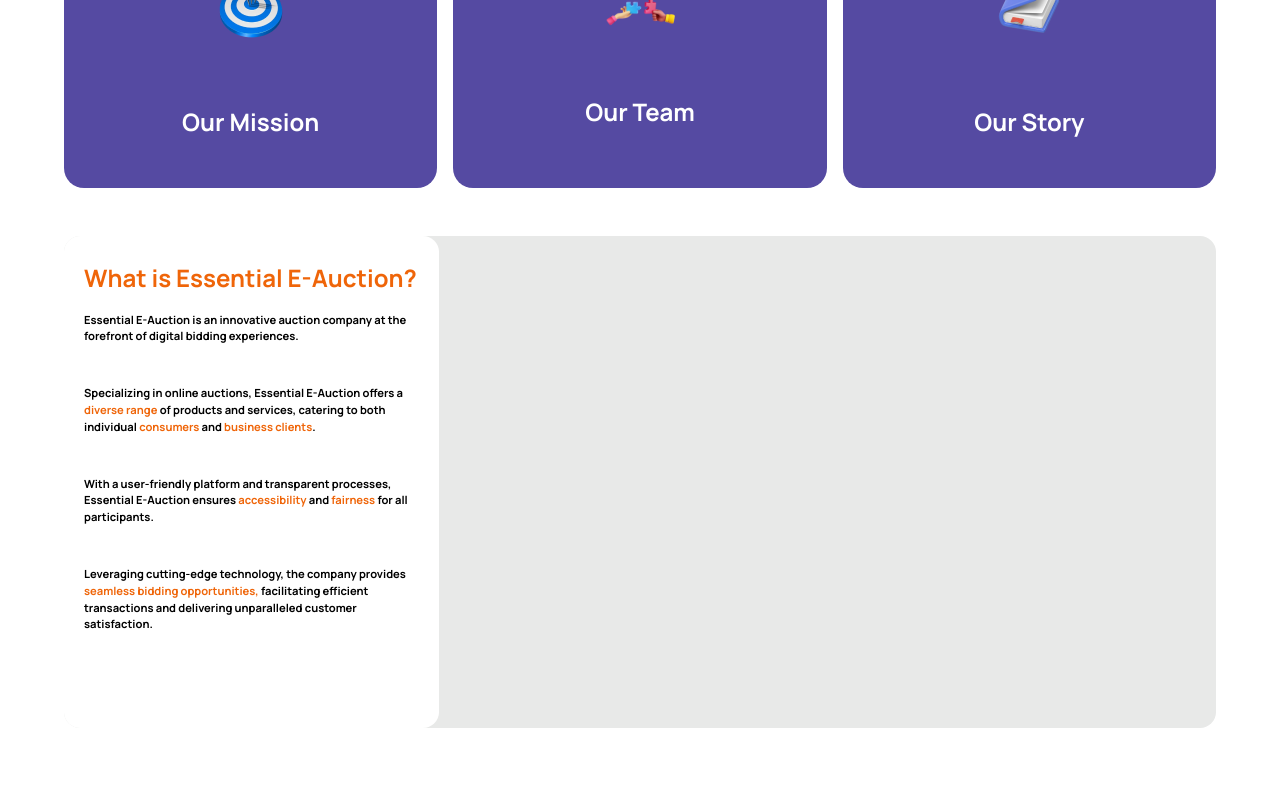
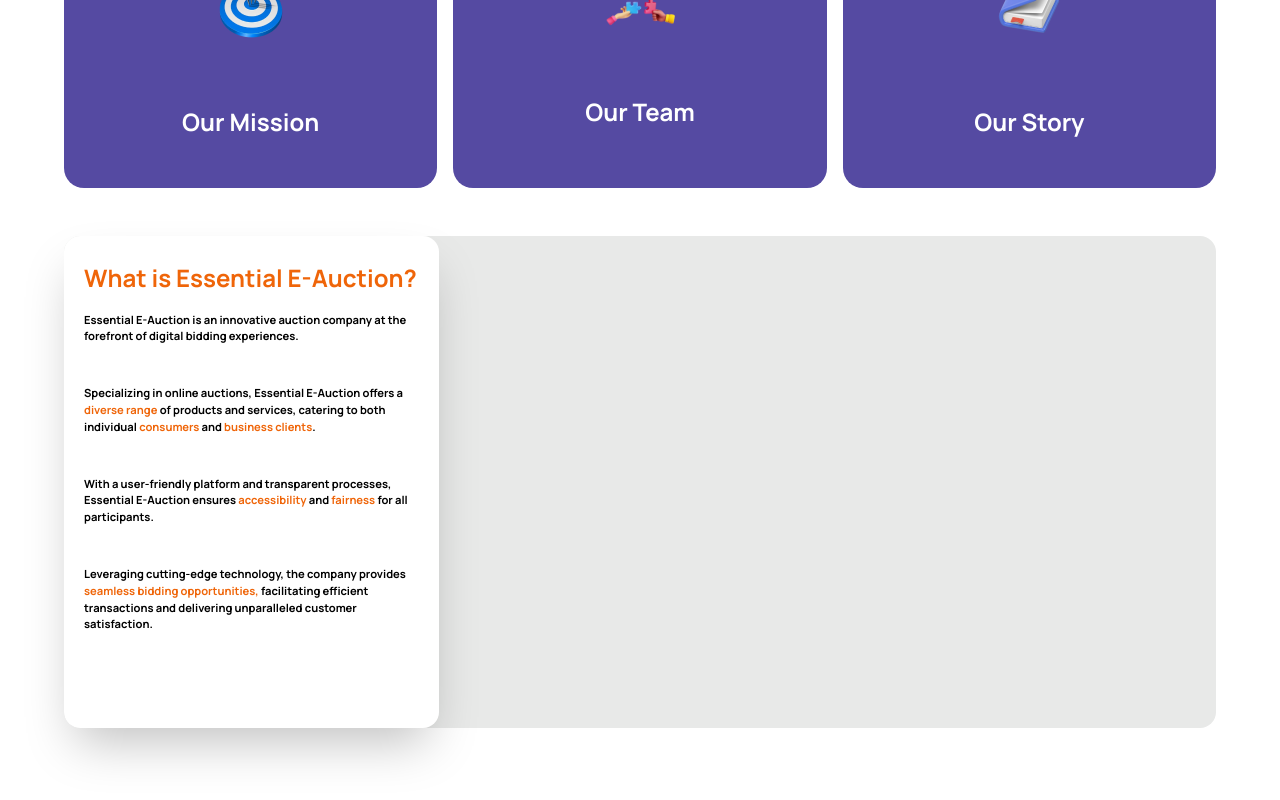
Before and after one commit to Essentialng/auction-sarunmi, a Next.js app: page / in a window 1280 px wide. Shown: the part 3493-4293 px from the top of the page. Built offline with nearby package versions, Linux system fonts and the light colour scheme.

Commit message:
deployed

```diff
--- a/components/cards.jsx
+++ b/components/cards.jsx
@@ -35,7 +35,7 @@ export default function Cards(){
                 ))}
             </div>
             <div className="bg-[#E8E9E8]  font-[700] text-[24px] h-[492px] rounded-2xl flex gap-8">
-                <div className="w-[375px] px-[20px] rounded-2xl bg-white font-[700] text-[24px] py-6">
+                <div className="w-[375px] px-[20px] rounded-2xl bg-white font-[700] text-[24px] py-6 shadow-2xl">
                     <h1 className="text-[#EF6509]">What is Essential E-Auction?</h1>
                     <div className="info text-[14px] flex flex-col gap-10 py-4">
                         <small>
```
